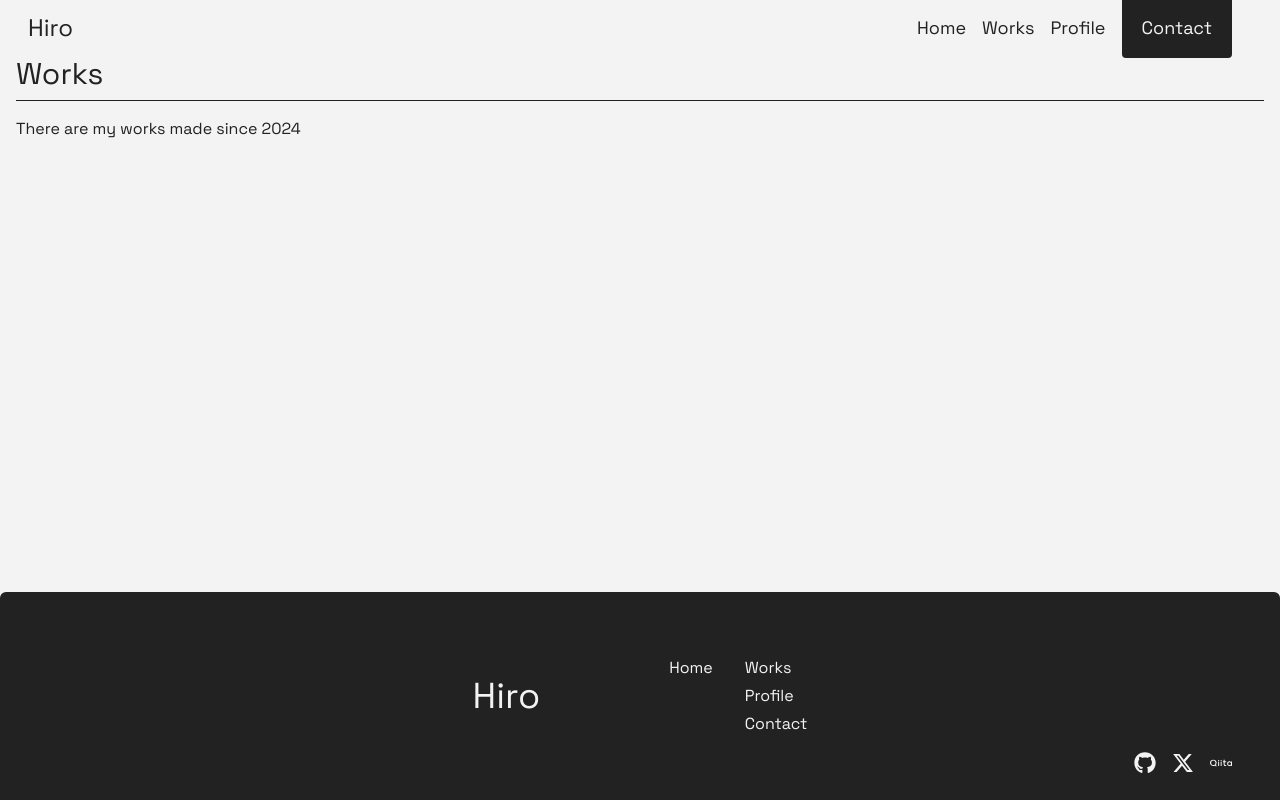
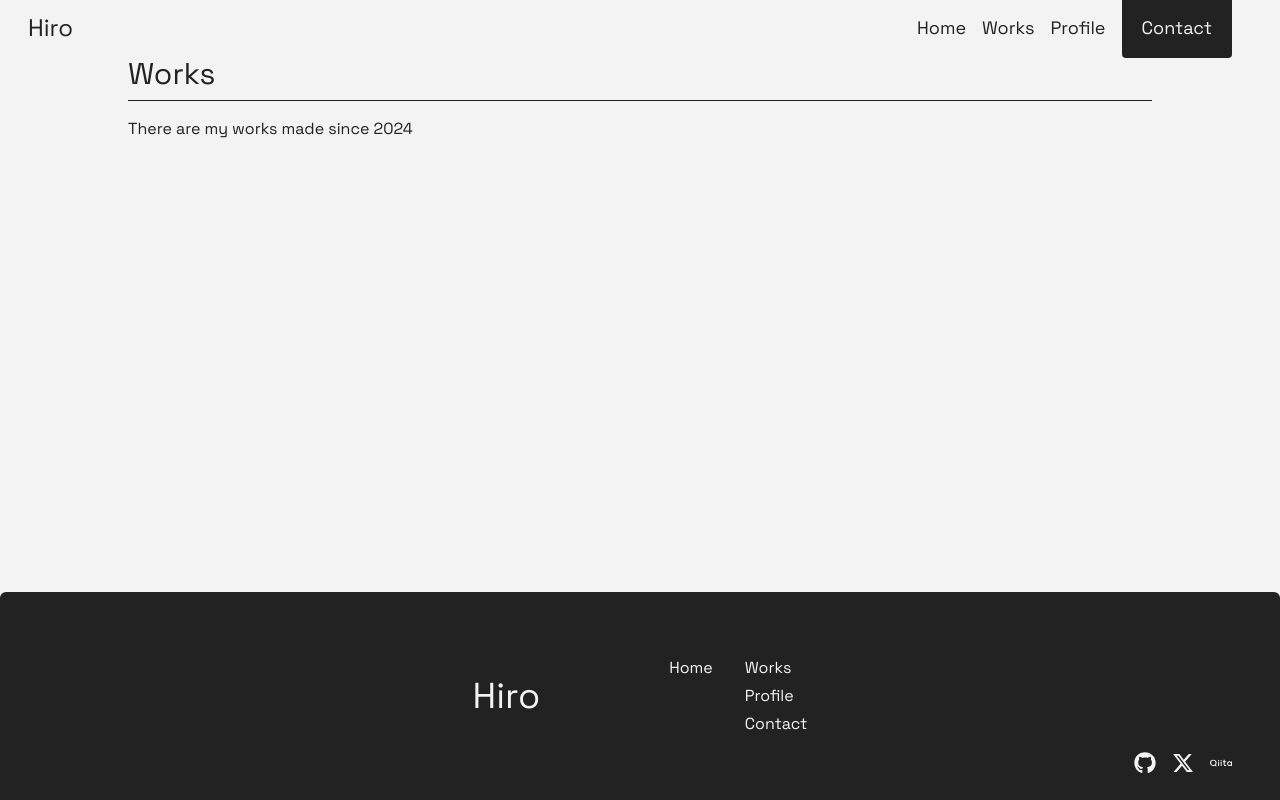
Before and after one commit to hiro-1noue/portfolio, a Next.js app: page /works in a window 1280 px wide. Built offline with nearby package versions, Linux system fonts and the light colour scheme.

Commit message:
fix layout of works

```diff
--- a/src/app/works/page.tsx
+++ b/src/app/works/page.tsx
@@ -4,7 +4,7 @@ import WorkCard from "../components/WorkCard";
 
 export default function Works() {
   return (
-    <section className="px-4">
+    <section className="max-w-5xl mx-auto">
       <h1 className="text-3xl pb-2 mb-4 border-b">Works</h1>
       <p>There are my works made since 2024</p>
       <div className="grid md:grid-cols-2">
```
